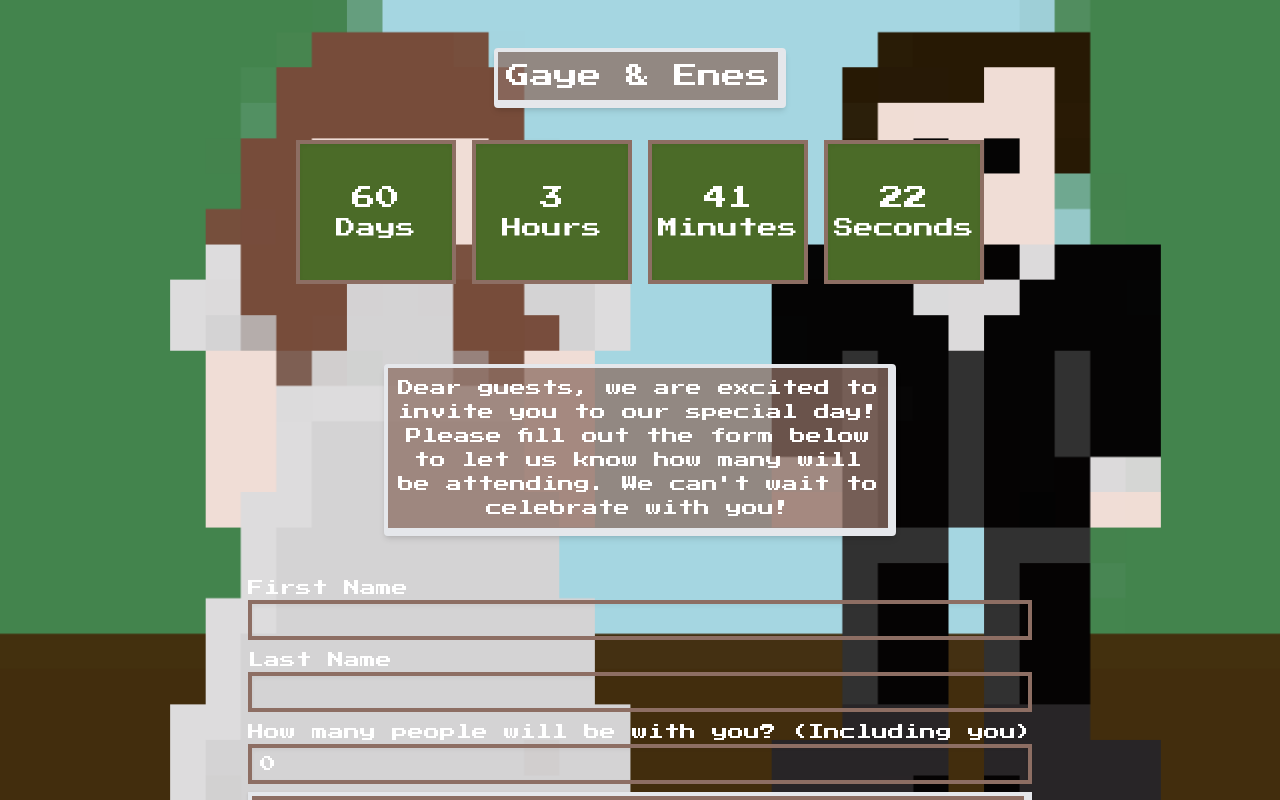
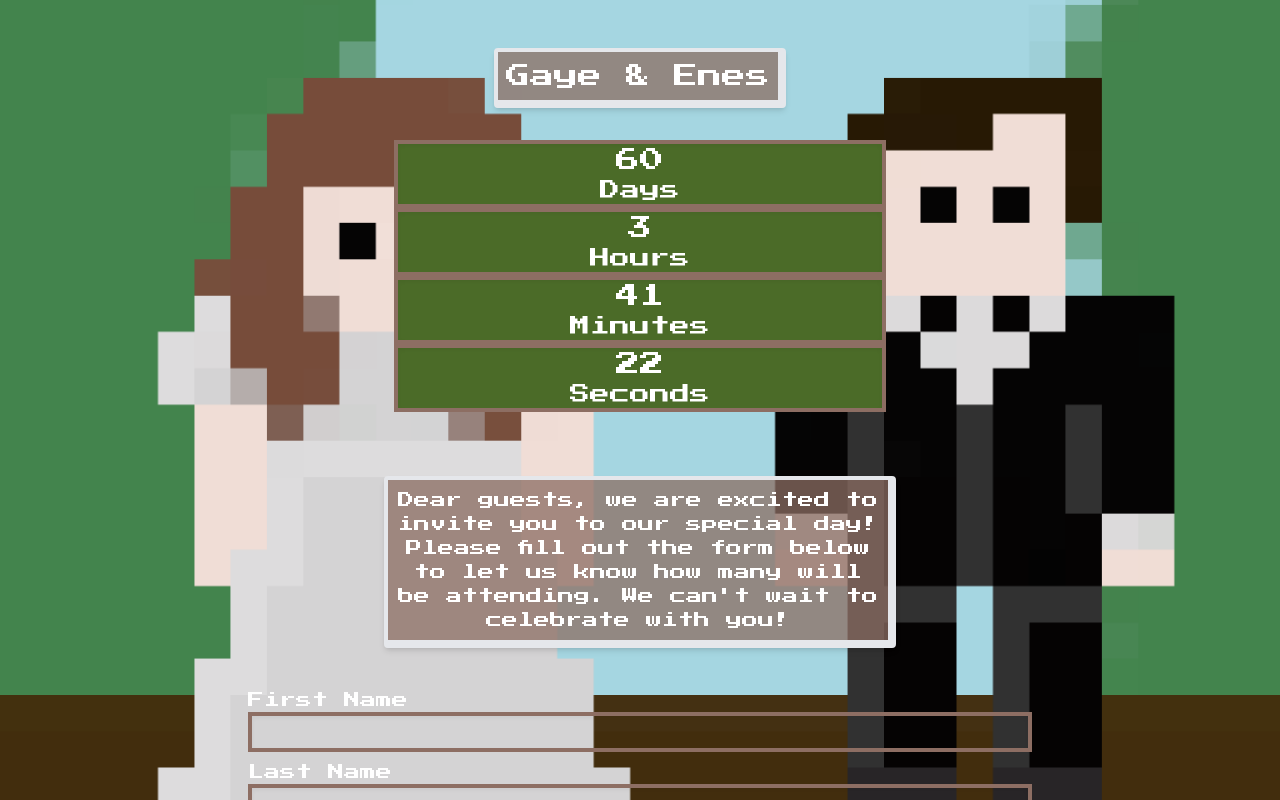
Before and after one commit to enesyesil/weddify, a Next.js app in the folder weddify/: page / in a window 1280 px wide. Shown: the top 800 px of the page. Built offline with nearby package versions, Linux system fonts and the light colour scheme.

Commit message:
countdown css update

```diff
--- a/weddify/src/components/InviteForm.tsx
+++ b/weddify/src/components/InviteForm.tsx
@@ -50,9 +50,9 @@ const CountdownTimer: React.FC<CountdownTimerProps> = ({ targetDate }) => {
       {Object.keys(timeLeft).length === 0 ? (
         <span className="text-white">Time&apos;s up!</span>
       ) : (
-        <div className="flex justify-center flex-wrap space-x-2 sm:space-x-4">
+        <div className="flex justify-center flex-wrap">
           {Object.entries(timeLeft).map(([unit, value]) => (
-            <div key={unit} className="flex flex-col items-center justify-center text-white bg-green-100 border-4 border-brown-600 w-20 sm:w-28 md:w-32 lg:w-36 xl:w-40 h-20 sm:h-24 md:h-28 lg:h-32 xl:h-36 px-2 py-4 rounded-none shadow-inner mb-4">
+            <div key={unit} className="flex flex-col items-center justify-center text-white bg-green-100 border-4 border-brown-600 max-w-full min-w-full rounded-none shadow-inner">
               <span className="block text-sm sm:text-base md:text-lg lg:text-xl xl:text-2xl">{value as number}</span>
               <span className="text-xs sm:text-sm md:text-base lg:text-lg xl:text-xl">{unit.charAt(0).toUpperCase() + unit.slice(1)}</span>
             </div>
```
